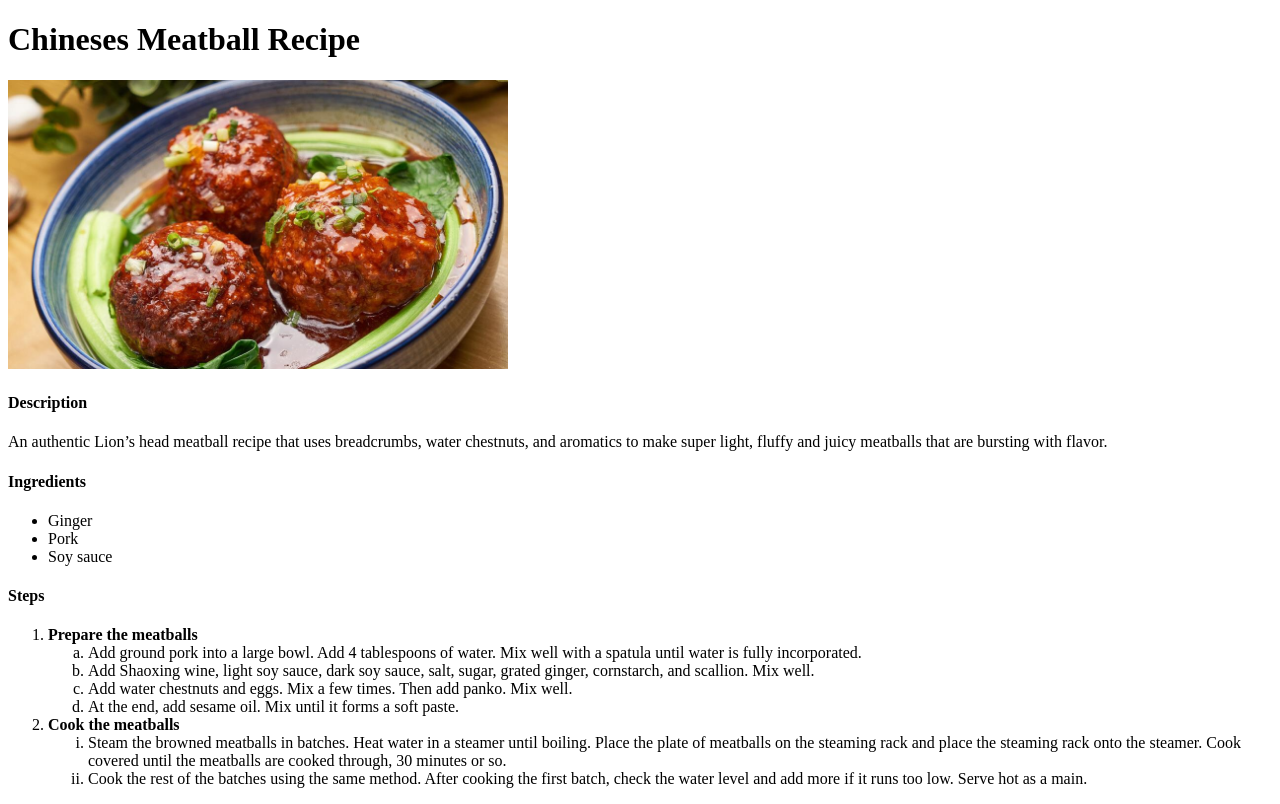
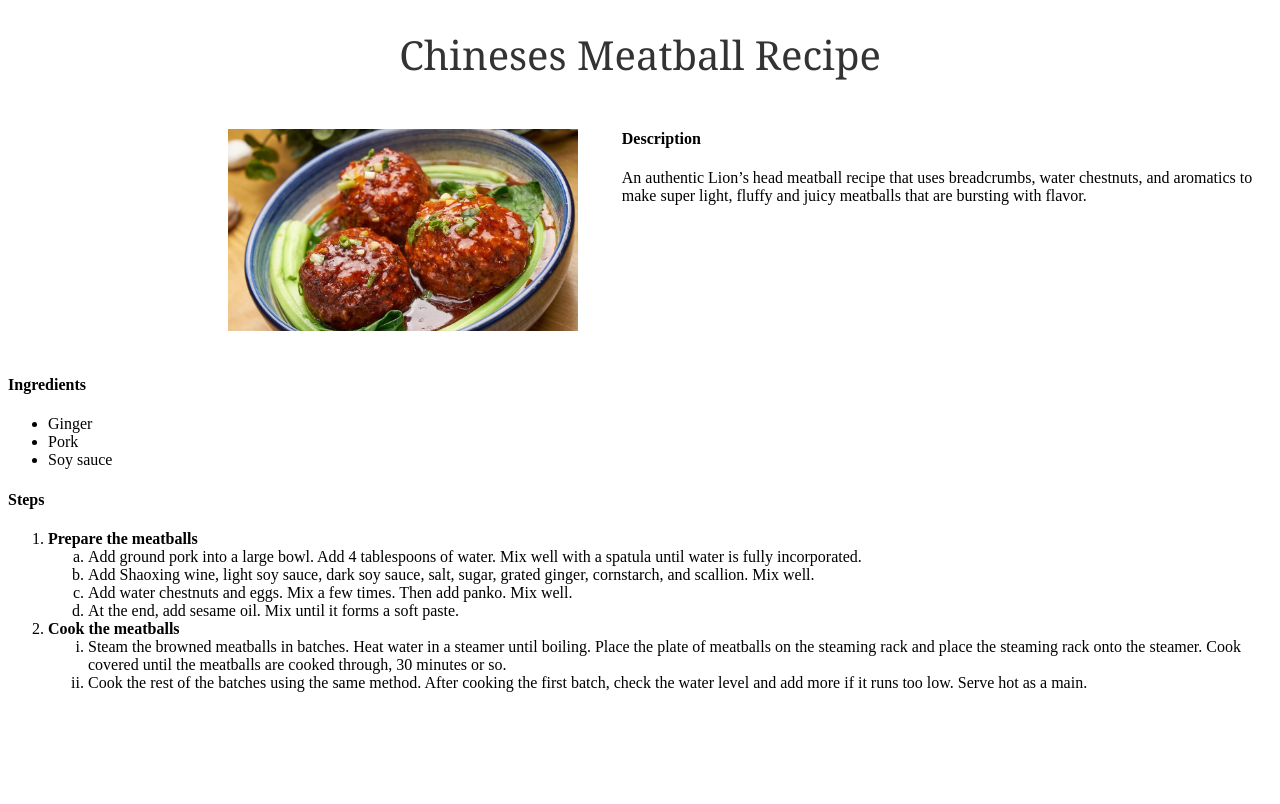
Before and after one commit to bxlt/odin-recipes, a plain HTML site: page recipes/meatball.html in a window 1280 px wide. Drawn offline with Linux system fonts and the light colour scheme.

Commit message:
add layout

```diff
--- a/recipes/meatball.html
+++ b/recipes/meatball.html
@@ -3,15 +3,24 @@
 <head>
     <meta charset="UTF-8">
     <meta name="viewport" content="width=device-width, initial-scale=1.0">
+    <link rel="stylesheet" href="recipe_style.css">
     <title>Odin Recipes</title>
 </head>
 <body>
-    <h1>Chineses Meatball Recipe</h1>
-    <img src="./cmb.jpeg" alt="This is my dish" width="500px">
-    <h4>Description</h4>
-    <p>
-        An authentic Lion’s head meatball recipe that uses breadcrumbs, water chestnuts, and aromatics to make super light, fluffy and juicy meatballs that are bursting with flavor.
-    </p>
+    <h1 id="page_title">Chineses Meatball Recipe</h1>
+    <div class="topbox">
+        <div class="image_box">
+            <img id='recipe_pic' src="./cmb.jpeg" alt="This is my dish" >
+        </div>
+        <div class="descript">
+            <h4>Description</h4>
+        <p>
+            An authentic Lion’s head meatball recipe that uses breadcrumbs, water chestnuts, and aromatics to make super light, fluffy and juicy meatballs that are bursting with flavor.
+        </p>
+        </div>
+
+    </div>
+
 <h4>Ingredients</h4>
 <ul>
     <li>Ginger</li>
--- /dev/null
+++ b/recipes/recipe_style.css
@@ -0,0 +1,28 @@
+#page_title{
+text-align: center;
+ font-family: Georgia, Times, serif;
+ font-size: 2.5rem;
+ color: #333;
+ font-weight: 400;
+}
+
+.topbox{
+display: flex;
+
+}
+
+.image_box{
+    flex: 50%;
+    margin: 20px;
+    padding-left:200px;
+}
+
+.descipt{
+    flex: 50%;
+    margin: 20px;
+    text-align: left;
+}
+
+#recipe_pic{
+    width: 350px;
+}
--- /dev/null
+++ b/style.css
@@ -0,0 +1,10 @@
+#main_title{
+    text-align: center;
+    ;
+}
+
+p{
+    background-color: beige;
+    color: gray;
+    font-style: italic;
+}
```
Also changed, not shown: index.html (+5 -1 lines).
